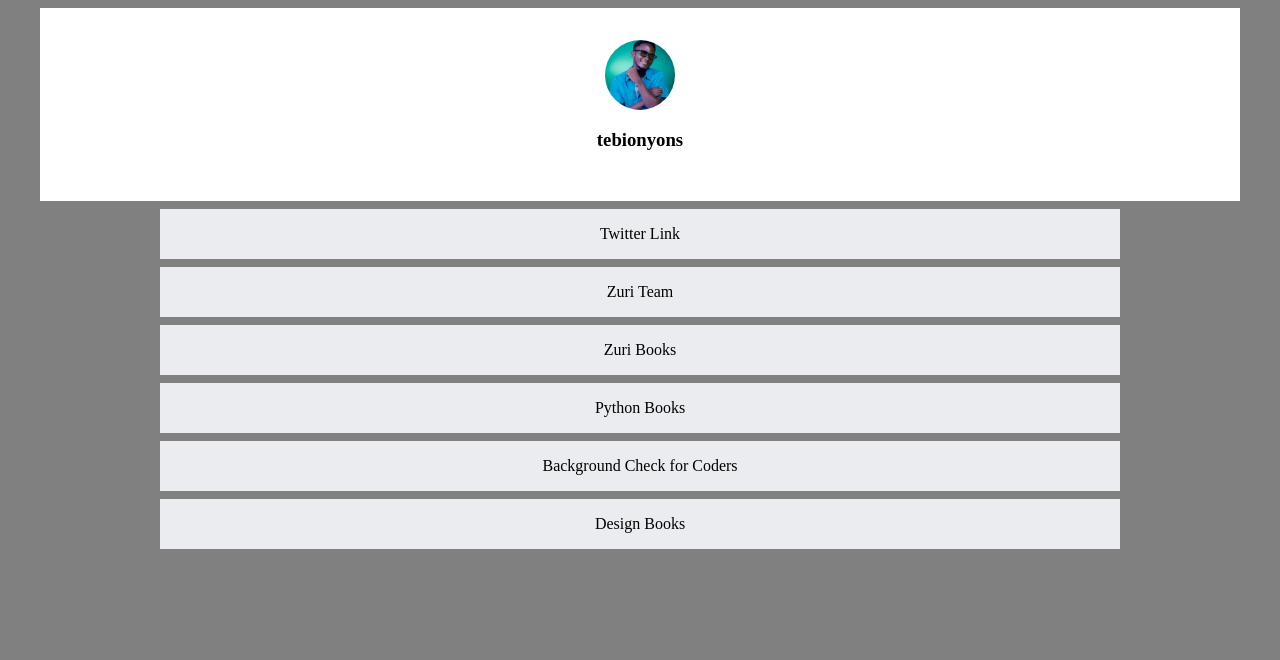
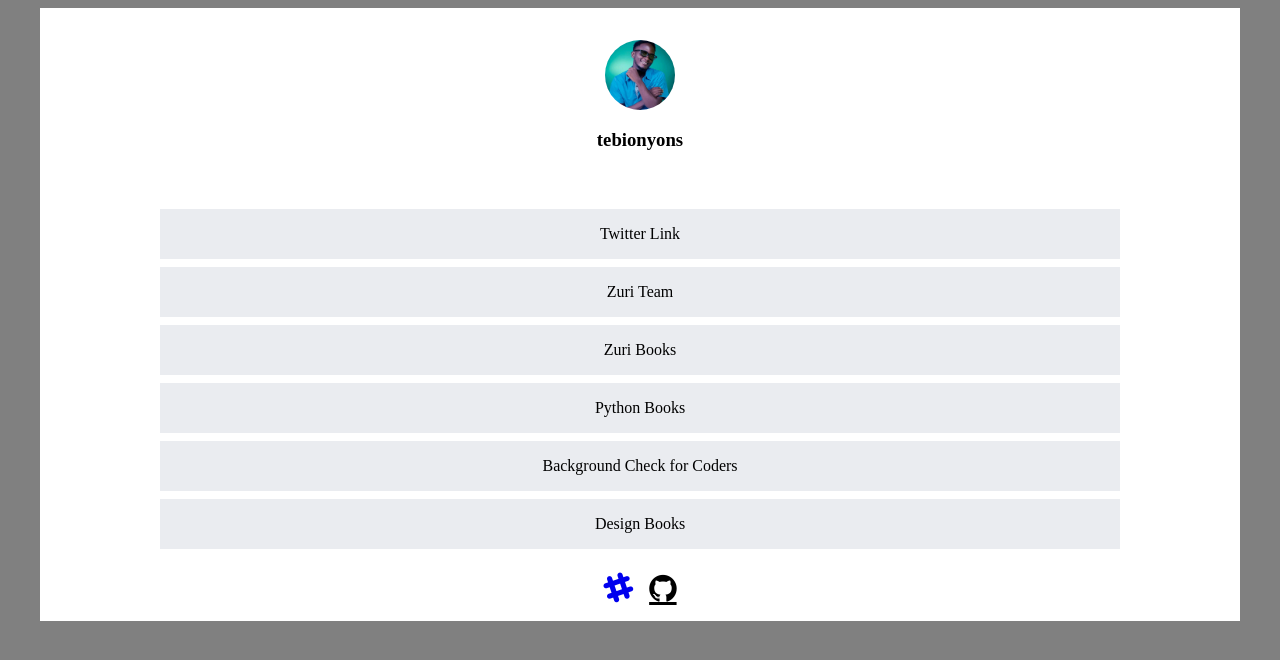
Before and after one commit to tebionyons/linktree-clone-stage-1, a React (Create React App) app: page / in a window 1280 px wide. Shown: the top 660 px of the page. Built offline with nearby package versions, Linux system fonts and the light colour scheme.

Commit message:
Add link icons below the page

```diff
--- a/public/index.html
+++ b/public/index.html
@@ -25,6 +25,7 @@
       Learn how to configure a non-root public URL by running `npm run build`.
     -->
     <title>React App</title>
+    <link rel="stylesheet" href="https://cdnjs.cloudflare.com/ajax/libs/font-awesome/4.7.0/css/font-awesome.min.css">
   </head>
   <body>
     <noscript>You need to enable JavaScript to run this app.</noscript>
--- a/src/Components/Links.js
+++ b/src/Components/Links.js
@@ -9,6 +9,12 @@
             <a id="book__python" href="https://books.zuri.team">Python Books</a>
             <a id="pitch" href="https://background.zuri.team">Background Check for Coders</a>
             <a id="book__design" href="https://books.zuri.team/design-rules ">Design Books</a>
+            <div className="icon-links">
+            <a href="https://slack.com/remiontembeitebi" ><i className="fa fa-slack"></i></a>
+            <a href="https://github.com/tebionyons" className="fa fa-github"></a>
+
+            </div>
         </div>
+
     )
 }
--- a/src/index.css
+++ b/src/index.css
@@ -25,6 +25,9 @@
   display: flex;
   flex-direction: column;
   align-items: center;
+  background: #fff;
+  max-width: 1200px;
+  margin: 0 auto;
 }
 
 #btn-twitter{
@@ -84,3 +87,25 @@
   text-align: center;
   margin-top: .5rem;
 }
+
+.icon-links{
+  background: #fff;
+  text-decoration: none;
+  padding: 1rem 20rem;
+  width: 20rem;
+  text-align: center;
+  margin-top: .5rem;
+  display: flex;
+  flex-direction: row;
+  justify-content: center;
+  gap: 1rem;
+}
+.fa-github{
+  color: black;
+  font-size: 2rem;
+}
+
+.fa-slack{
+  font-size: 2rem;
+
+}
```
